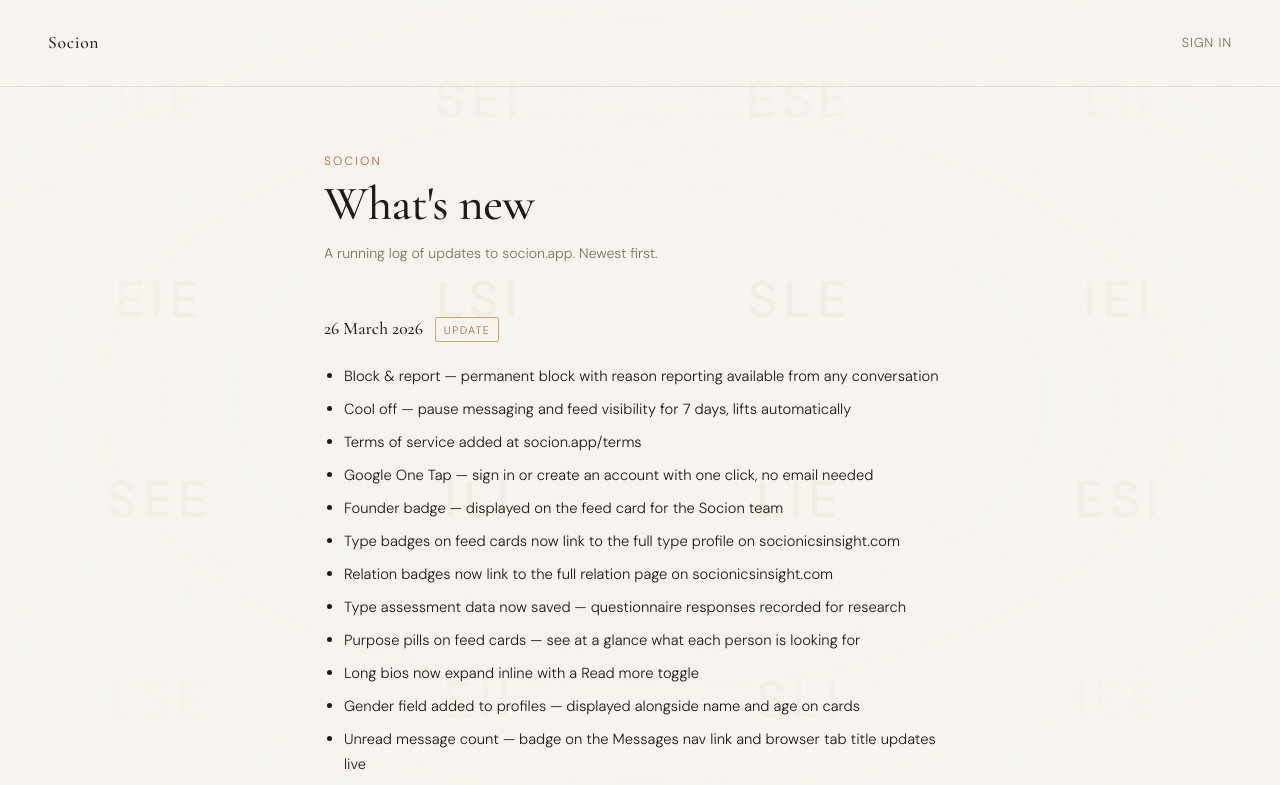
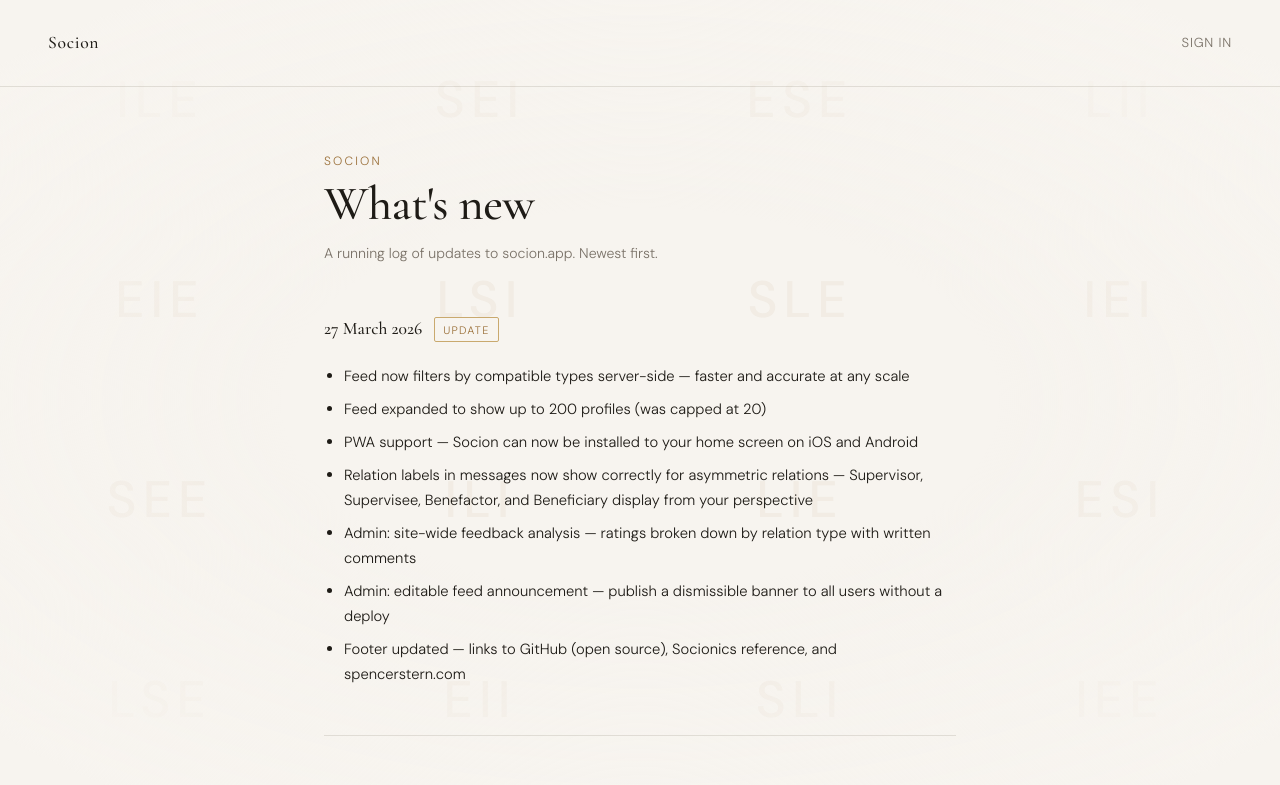
Before and after one commit to sstern42/socionics-match, a React (Vite) app: page /changelog in a window 1280 px wide. Shown: the top 785 px of the page. Built offline with nearby package versions, Linux system fonts and the light colour scheme; no server answers.

Commit message:
Add files via upload

```diff
--- a/src/components/Layout.jsx
+++ b/src/components/Layout.jsx
@@ -126,10 +126,10 @@ export default function Layout({ children }) {
             <Link to="/privacy" style={{ fontSize: '0.78rem', color: 'var(--muted)', textDecoration: 'none' }}>Privacy</Link>
             <Link to="/terms" style={{ fontSize: '0.78rem', color: 'var(--muted)', textDecoration: 'none' }}>Terms</Link>
             <Link to="/changelog" style={{ fontSize: '0.78rem', color: 'var(--muted)', textDecoration: 'none', position: 'relative' }}
-      onClick={() => localStorage.setItem('socion_changelog_seen', '26 March 2026')}
+              onClick={() => localStorage.setItem('socion_changelog_seen', '27 March 2026')}
             >
               What's new
-      {localStorage.getItem('socion_changelog_seen') !== '26 March 2026' && (
+              {localStorage.getItem('socion_changelog_seen') !== '27 March 2026' && (
                 <span style={{ position: 'absolute', top: -3, right: -7, width: 6, height: 6, borderRadius: '50%', background: 'var(--accent)', display: 'inline-block' }} />
               )}
             </Link>
--- a/src/pages/Changelog.jsx
+++ b/src/pages/Changelog.jsx
@@ -1,6 +1,19 @@
 import Layout from '../components/Layout'
 
 const ENTRIES = [
+  {
+    date: '27 March 2026',
+    label: 'Update',
+    items: [
+      'Feed now filters by compatible types server-side — faster and accurate at any scale',
+      'Feed expanded to show up to 200 profiles (was capped at 20)',
+      'PWA support — Socion can now be installed to your home screen on iOS and Android',
+      'Relation labels in messages now show correctly for asymmetric relations — Supervisor, Supervisee, Benefactor, and Beneficiary display from your perspective',
+      'Admin: site-wide feedback analysis — ratings broken down by relation type with written comments',
+      'Admin: editable feed announcement — publish a dismissible banner to all users without a deploy',
+      'Footer updated — links to GitHub (open source), Socionics reference, and spencerstern.com',
+    ],
+  },
   {
     date: '26 March 2026',
     label: 'Update',
```
Lines whose indentation alone changed are shown as unchanged.
